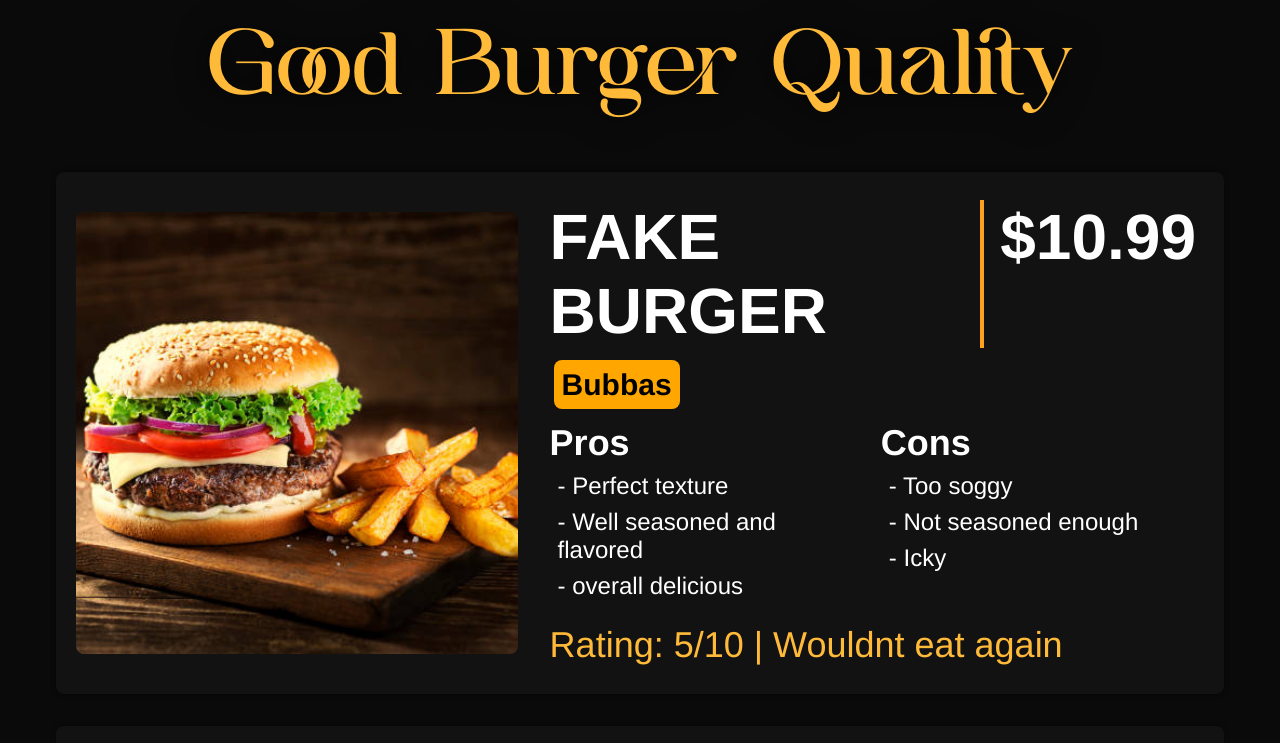
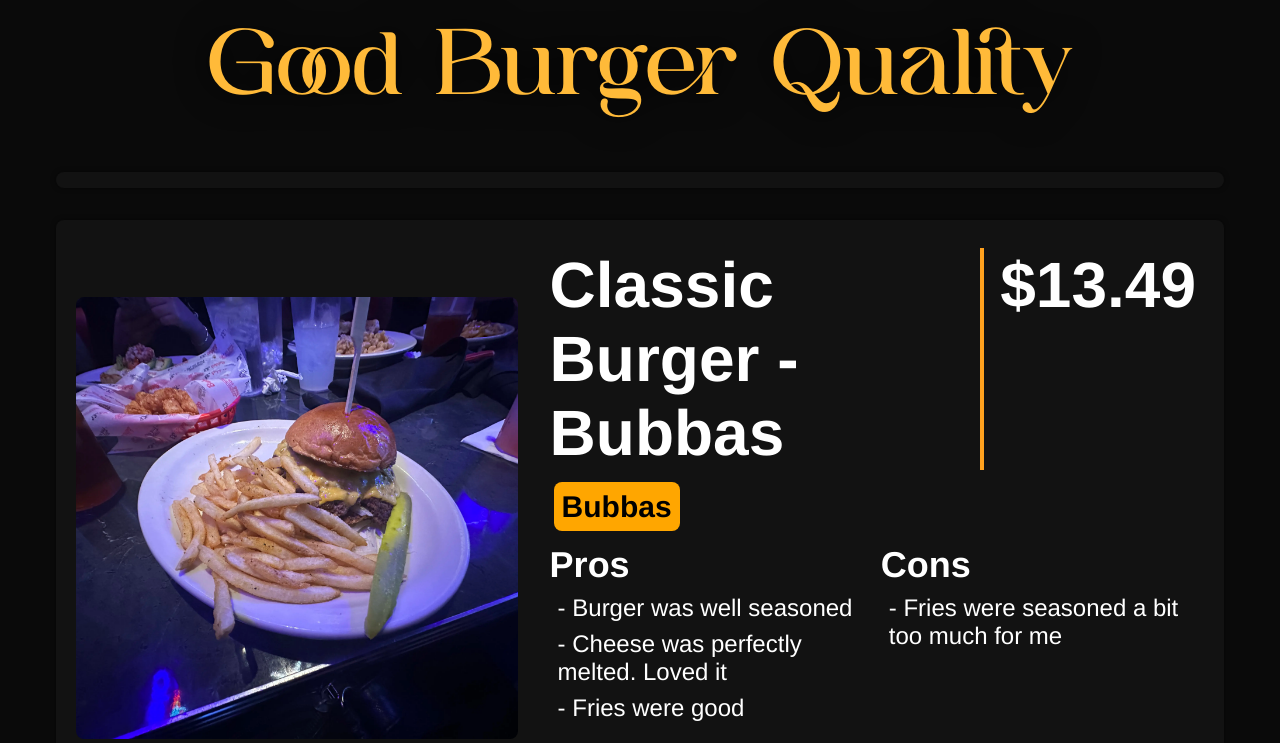
Before and after one commit to Goodairquality/Good-Burger-Quality, a plain HTML site: page index.html in a window 1280 px wide. Shown: the top 743 px of the page. Drawn offline with Linux system fonts and the light colour scheme.

Commit message:
Comment out fake burger section
Commented out the burger image and features section in index.html.

```diff
--- a/index.html
+++ b/index.html
@@ -11,7 +11,7 @@
 
             <div class="mainBurgerDisplay container">
 
-                <div class="burgerImgContainer container">
+                <!--<div class="burgerImgContainer container">
                     <img src="burgerImgs/burger.jpg" class="burgerImg">
                 </div>
 
@@ -56,7 +56,7 @@
                     </div>
 
                     <p class="burger_description rating">Rating: 5/10 | Wouldnt eat again</p>
-                </div>
+                </div>-->
 
             </div>
 
@@ -65,4 +65,5 @@
 
         <script src="Script.js"></script>
     </body>
+
 </html>
```
